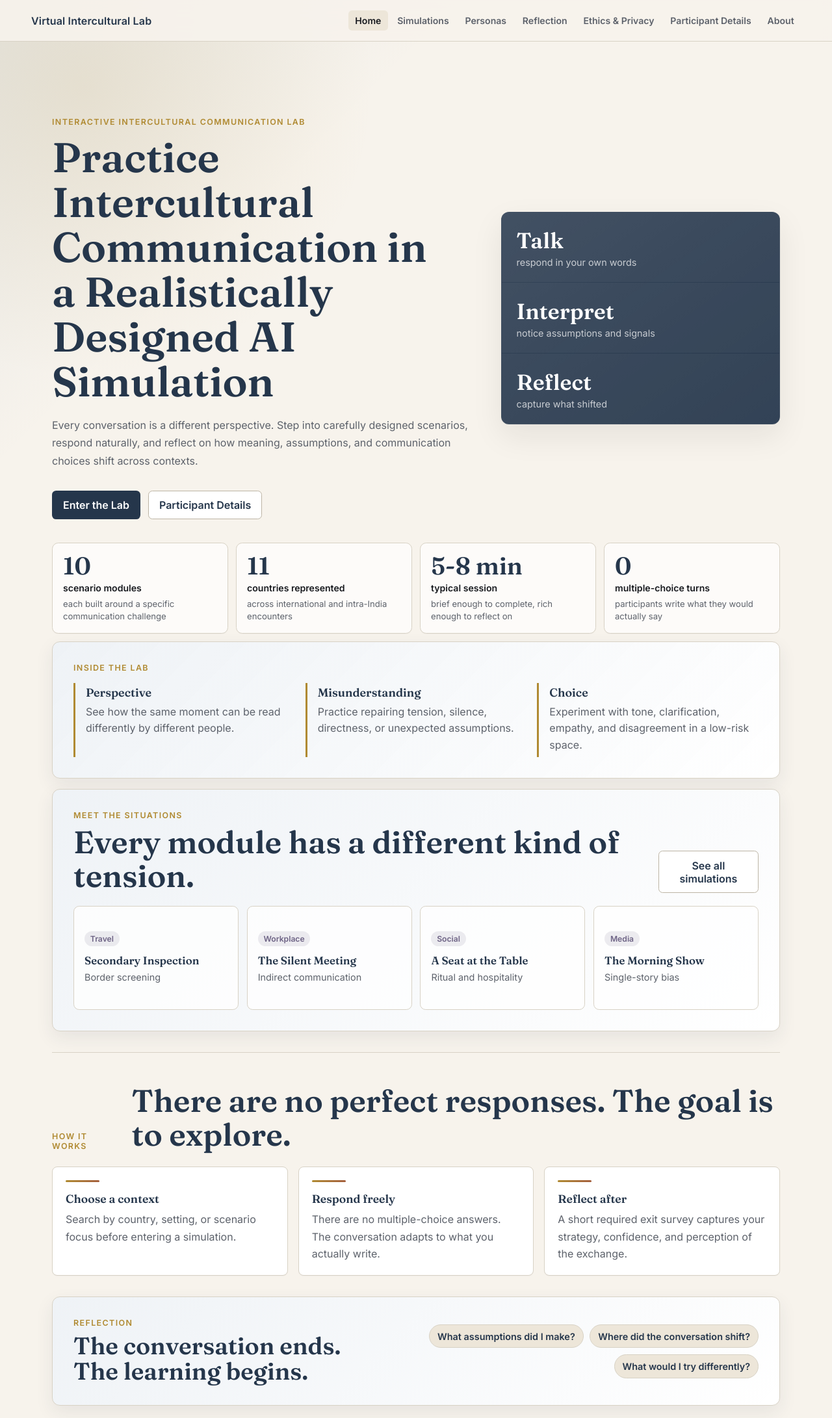
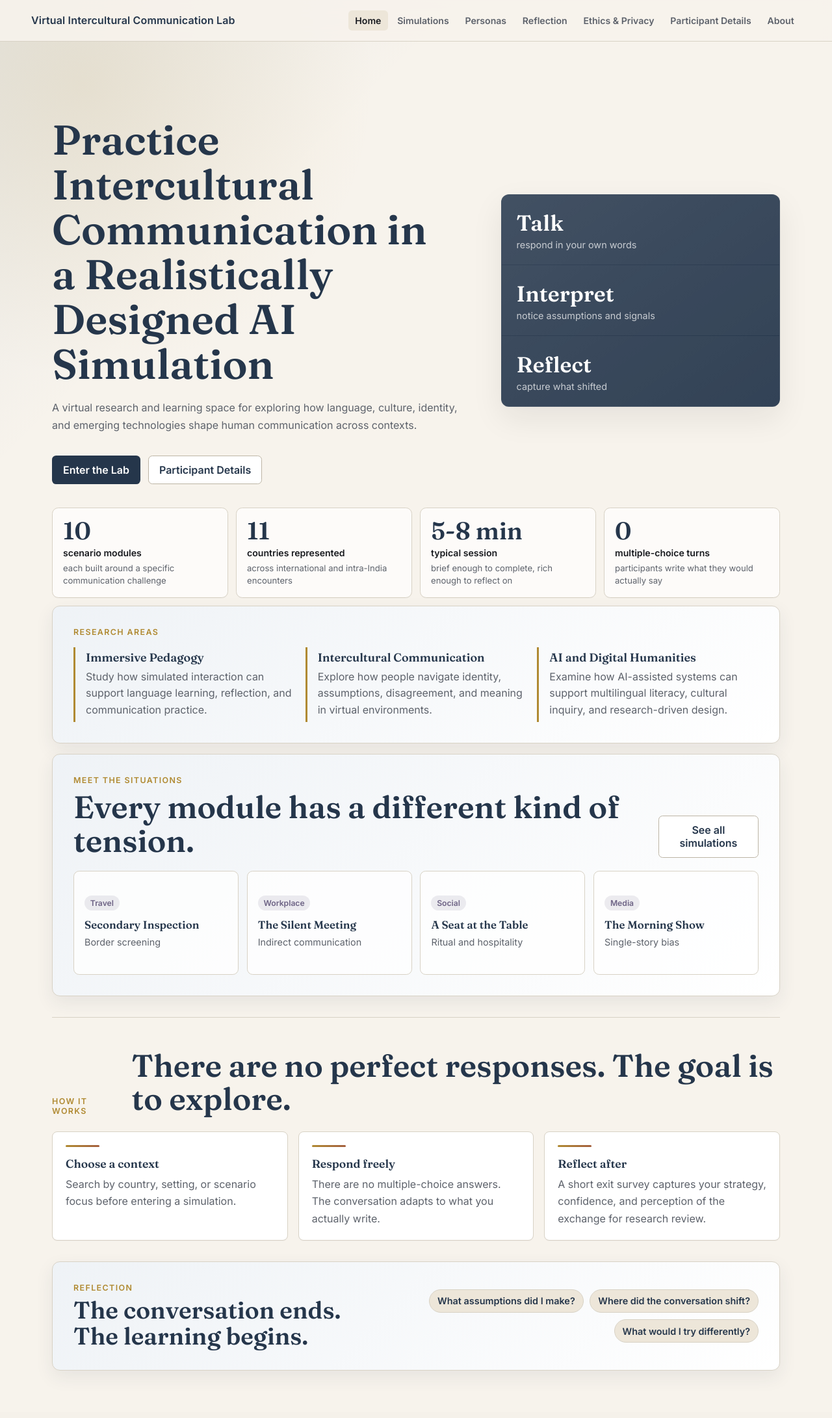
Before and after one commit to gauridayal/intercult-sim, a Flask app: page / in a window 1280 px wide. Shown: the top 2182 px of the page at 65% size. After the commit the page ends 2109 px from the top, so only its background shows below. Run offline with Flask 3, Linux system fonts and the light colour scheme.

Commit message:
Update intercultural lab homepage copy

```diff
--- a/static/app.js
+++ b/static/app.js
@@ -124,7 +124,7 @@
       el("button", {
         class: "brand",
         type: "button",
-        text: "Virtual Intercultural Lab",
+        text: "Virtual Intercultural Communication Lab",
         onclick: () => go("home"),
       }),
       el("nav", { class: "site-nav", "aria-label": "Main navigation" }, [
@@ -185,12 +185,11 @@
     main.appendChild(
       el("section", { class: "hero" }, [
         el("div", { class: "hero-copy" }, [
-          el("p", { class: "eyebrow", text: "Interactive intercultural communication lab" }),
           el("h1", { text: "Practice Intercultural Communication in a Realistically Designed AI Simulation" }),
           el("p", {
             class: "hero-text",
             text:
-              "Every conversation is a different perspective. Step into carefully designed scenarios, respond naturally, and reflect on how meaning, assumptions, and communication choices shift across contexts.",
+              "A virtual research and learning space for exploring how language, culture, identity, and emerging technologies shape human communication across contexts.",
           }),
           el("div", { class: "hero-actions" }, [
             el("button", { class: "primary-btn", type: "button", text: "Enter the Lab", onclick: () => go("simulations") }),
@@ -214,11 +213,11 @@
     );
     main.appendChild(
       el("section", { class: "spotlight-band" }, [
-        el("p", { class: "eyebrow", text: "Inside the lab" }),
+        el("p", { class: "eyebrow", text: "Research areas" }),
         el("div", { class: "spotlight-grid" }, [
-          spotlight("Perspective", "See how the same moment can be read differently by different people."),
-          spotlight("Misunderstanding", "Practice repairing tension, silence, directness, or unexpected assumptions."),
-          spotlight("Choice", "Experiment with tone, clarification, empathy, and disagreement in a low-risk space."),
+          spotlight("Immersive Pedagogy", "Study how simulated interaction can support language learning, reflection, and communication practice."),
+          spotlight("Intercultural Communication", "Explore how people navigate identity, assumptions, disagreement, and meaning in virtual environments."),
+          spotlight("AI and Digital Humanities", "Examine how AI-assisted systems can support multilingual literacy, cultural inquiry, and research-driven design."),
         ]),
       ])
     );
@@ -247,7 +246,7 @@
         el("div", { class: "feature-grid" }, [
           feature("Choose a context", "Search by country, setting, or scenario focus before entering a simulation."),
           feature("Respond freely", "There are no multiple-choice answers. The conversation adapts to what you actually write."),
-          feature("Reflect after", "A short required exit survey captures your strategy, confidence, and perception of the exchange."),
+          feature("Reflect after", "A short exit survey captures your strategy, confidence, and perception of the exchange for research review."),
         ]),
       ])
     );
--- a/static/styles.css
+++ b/static/styles.css
@@ -78,10 +78,10 @@ h3 {
   position: sticky;
   top: 0;
   z-index: 10;
-  display: flex;
+  display: grid;
+  grid-template-columns: minmax(17rem, max-content) minmax(0, 1fr);
   align-items: center;
-  justify-content: space-between;
-  gap: 1rem;
+  gap: 1rem 2rem;
   padding: 1rem clamp(1rem, 4vw, 3rem);
   background: rgba(247, 243, 236, 0.93);
   border-bottom: 1px solid var(--line);
@@ -102,6 +102,9 @@ h3 {
   color: var(--navy);
   font-weight: 800;
   letter-spacing: 0.01em;
+  line-height: 1.2;
+  max-width: 26rem;
+  text-align: left;
 }
 
 .site-nav {
@@ -167,7 +170,6 @@ h3 {
   color: var(--navy);
   font-size: clamp(2.2rem, 5vw, 4.55rem);
   letter-spacing: 0;
-  margin-top: 0.75rem;
   max-width: 14ch;
 }
 
@@ -971,7 +973,6 @@ h3 {
 }
 
 @media (max-width: 820px) {
-  .site-header,
   .section-heading,
   .hero {
     align-items: stretch;
@@ -979,7 +980,16 @@ h3 {
   }
 
   .site-header {
+    grid-template-columns: 1fr;
     position: static;
+  }
+
+  .brand {
+    max-width: none;
+  }
+
+  .site-nav {
+    justify-content: flex-start;
   }
 
   .hero,
--- a/templates/index.html
+++ b/templates/index.html
@@ -3,8 +3,8 @@
 <head>
   <meta charset="utf-8" />
   <meta name="viewport" content="width=device-width, initial-scale=1" />
-  <title>Intercultural Communication Simulator</title>
-  <meta name="description" content="Text-based intercultural communication scenarios -- talk your way through, no menus." />
+  <title>Virtual Intercultural Communication Lab</title>
+  <meta name="description" content="A virtual lab for intercultural communication simulations, reflection, and research." />
   <link rel="preconnect" href="https://fonts.googleapis.com" />
   <link rel="preconnect" href="https://fonts.gstatic.com" crossorigin />
   <link href="https://fonts.googleapis.com/css2?family=Fraunces:wght@500;600&family=Inter:wght@400;500;600&display=swap" rel="stylesheet" />
```
